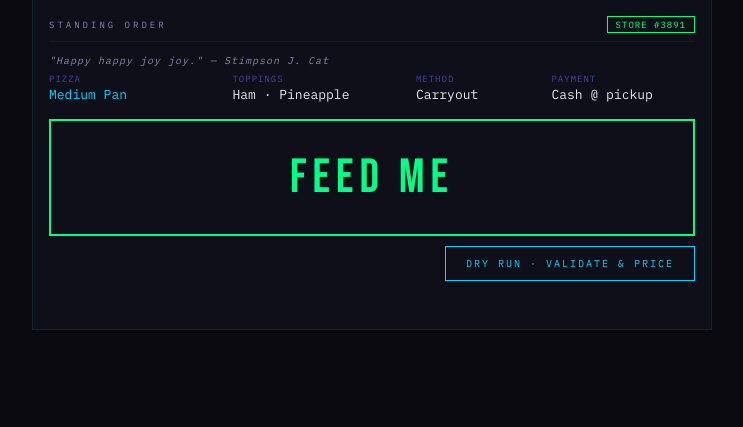
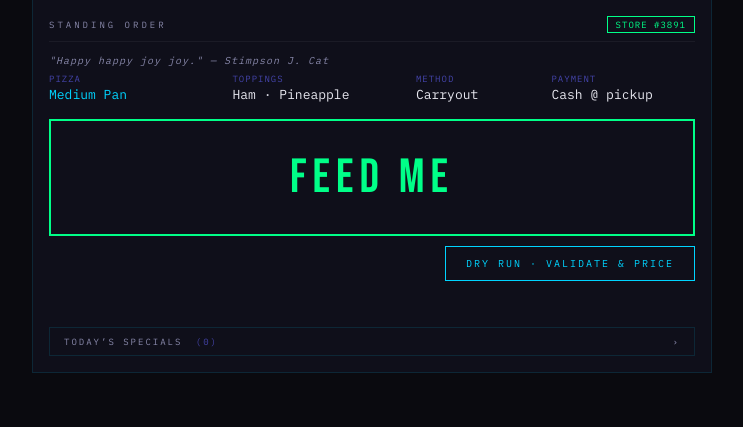
Before and after one commit to SuperAngryMonkey/stimpy, a Flask app: page / in a window 1280 px wide. Shown: the part 104-531 px from the top of the page, without its empty margins (268-1011 px from the left). Run offline with Flask 3, Linux system fonts and the light colour scheme; data that the repository does not hold is empty.

Commit message:
feat: /specials route + collapsible coupons panel on the page

```diff
--- a/app.py
+++ b/app.py
@@ -18,6 +18,7 @@ import config
 from order_logic import (
     OrderError,
     build_order,
+    list_specials,
     place_order,
     sniff_menu,
     validate_order,
@@ -114,6 +115,21 @@ def menu():
         return jsonify(error=str(e)), 502
 
 
+@app.route("/specials")
+def specials():
+    """Live coupons valid for Carryout at our store, cheapest first.
+
+    Read-only. Does NOT apply coupons — they have to match an order's exact
+    product configuration, and rotating coupons could silently stop matching.
+    Stimpy lists them; you decide whether one fits your standing order and
+    paste its code into config.py as PIZZA_COUPON (future).
+    """
+    try:
+        return jsonify(specials=list_specials("Carryout"))
+    except Exception as e:  # noqa: BLE001
+        return jsonify(error=str(e)), 502
+
+
 @app.route("/health")
 def health():
     """Liveness + Domino's reachability check."""
--- a/order_logic.py
+++ b/order_logic.py
@@ -147,3 +147,49 @@ def sniff_menu(query):
         if q in t.get("Name", "").lower():
             out["toppings"].append({"code": code, "name": t["Name"]})
     return out
+
+
+def list_specials(service_method="Carryout"):
+    """Return active coupons at store 3891 valid for the given service method.
+
+    Read-only. Does not attach coupons to any order. The user reads this and
+    decides whether to manually wire a coupon code into config.py.
+
+    Returns a list of dicts: {code, name, price, methods, bundle, effective}
+    sorted by price ascending (cheapest deal first).
+    """
+    r = requests.get(
+        f"https://order.dominos.com/power/store/{config.STORE_ID}/menu"
+        "?lang=en&structured=true",
+        timeout=15,
+    )
+    r.raise_for_status()
+    m = r.json()
+
+    out = []
+    for code, v in m.get("Coupons", {}).items():
+        tags = v.get("Tags", {}) or {}
+        methods = tags.get("ValidServiceMethods", []) or []
+        # Filter to coupons valid for our service method (Carryout by default).
+        if service_method and service_method not in methods:
+            continue
+        # Skip coupons with no human name — they're internal upsell stubs.
+        name = (v.get("Name") or "").strip()
+        if not name:
+            continue
+        try:
+            price_f = float(v.get("Price") or 0)
+        except (TypeError, ValueError):
+            price_f = 0.0
+        out.append({
+            "code": code,
+            "name": name,
+            "price": v.get("Price") or "",
+            "price_f": price_f,  # numeric, for sorting
+            "methods": methods,
+            "bundle": bool(v.get("Bundle")),
+            "effective": tags.get("EffectiveOn", ""),
+        })
+    # Cheapest first, but push $0 entries (no advertised price) to the end.
+    out.sort(key=lambda x: (x["price_f"] == 0, x["price_f"]))
+    return out
--- a/templates/index.html
+++ b/templates/index.html
@@ -54,6 +54,34 @@
   }
   .stat-row { margin-top: 14px; min-height: 18px; }
   .last-row { margin-top: 18px; }
+
+  /* Specials panel — collapsible. Below the order; never competes with Feed Me. */
+  .specials-panel { margin-top: 14px; }
+  .specials-toggle {
+    background: transparent; border: var(--border); color: var(--txt2);
+    font-family: var(--fmono); font-size: 9px; letter-spacing: 2px;
+    padding: 8px 14px; cursor: pointer; text-transform: uppercase;
+    width: 100%; text-align: left; transition: color 0.15s, border-color 0.15s;
+  }
+  .specials-toggle:hover { color: var(--acc2); border-color: rgba(255,107,53,0.3); }
+  .specials-toggle .chev { float: right; transition: transform 0.2s; }
+  .specials-toggle.open .chev { transform: rotate(90deg); }
+  .specials-list { display: none; margin-top: 10px; }
+  .specials-list.open { display: block; }
+  .special {
+    display: grid;
+    grid-template-columns: 70px 1fr auto;
+    gap: 14px; align-items: center;
+    padding: 10px 12px;
+    background: var(--c3);
+    border-left: 2px solid var(--acc2);
+    margin-bottom: 6px;
+  }
+  .special .code { font-size: 11px; color: var(--acc2); letter-spacing: 1px; }
+  .special .name { font-size: 11px; color: var(--txt); }
+  .special .price { font-family: var(--fdisplay); font-size: 20px; color: var(--acc3); letter-spacing: 1px; }
+  .special.no-price .price { color: var(--txt3); font-family: var(--fmono); font-size: 10px; }
+  .specials-empty { font-size: 10px; color: var(--txt3); padding: 10px 12px; }
 
   @media (max-width: 900px) {
     .order-grid { grid-template-columns: repeat(2, 1fr); }
@@ -115,6 +143,15 @@
         LAST ORDER &middot; {{ last_order.order_id }} &middot; {{ last_order.placed_at }} &middot; ${{ last_order.amount }}
       </div>
       {% endif %}
+
+      <div class="specials-panel">
+        <button class="specials-toggle" id="specToggle" onclick="toggleSpecials()">
+          <span class="chev">&rsaquo;</span> Today&rsquo;s Specials <span id="specCount" style="color:var(--txt3); margin-left:6px;"></span>
+        </button>
+        <div class="specials-list" id="specList">
+          <div class="specials-empty">Loading&hellip;</div>
+        </div>
+      </div>
     </div>
   </div>
 
@@ -176,6 +213,48 @@
       dot.style.boxShadow = '0 0 8px var(--danger)';
     }
   })();
+
+  // Specials panel — fetch once on load, collapsed by default.
+  let specialsData = [];
+  async function loadSpecials() {
+    try {
+      const r = await fetch('/specials');
+      const d = await r.json();
+      specialsData = d.specials || [];
+      document.getElementById('specCount').textContent = '(' + specialsData.length + ')';
+      renderSpecials();
+    } catch (e) {
+      document.getElementById('specList').innerHTML =
+        '<div class="specials-empty">Couldn\u2019t load specials: ' + e + '</div>';
+    }
+  }
+  function esc(s) {
+    return String(s).replace(/[&<>"']/g, c => ({
+      '&':'&amp;','<':'&lt;','>':'&gt;','"':'&quot;',"'":'&#39;'
+    }[c]));
+  }
+  function renderSpecials() {
+    const list = document.getElementById('specList');
+    if (specialsData.length === 0) {
+      list.innerHTML = '<div class="specials-empty">No carryout specials active right now.</div>';
+      return;
+    }
+    list.innerHTML = specialsData.map(s => {
+      const hasPrice = s.price && parseFloat(s.price) > 0;
+      const priceText = hasPrice ? ('\u0024' + s.price) : 'see store';
+      const klass = 'special' + (hasPrice ? '' : ' no-price');
+      return '<div class="' + klass + '">'
+        + '<div class="code">' + esc(s.code) + '</div>'
+        + '<div class="name">' + esc(s.name) + '</div>'
+        + '<div class="price">' + priceText + '</div>'
+        + '</div>';
+    }).join('');
+  }
+  function toggleSpecials() {
+    document.getElementById('specToggle').classList.toggle('open');
+    document.getElementById('specList').classList.toggle('open');
+  }
+  loadSpecials();
 </script>
 </body>
 </html>
```
